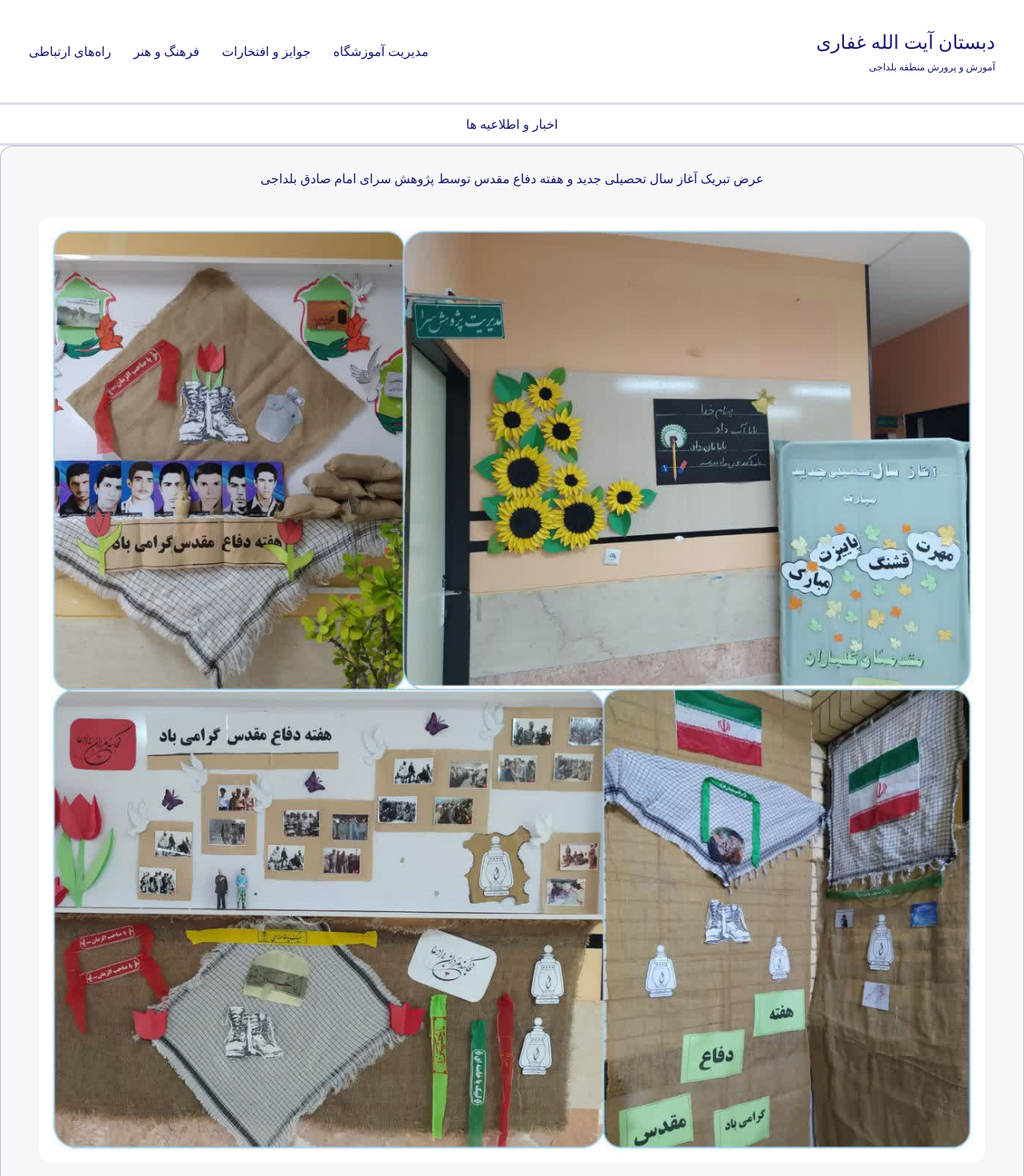
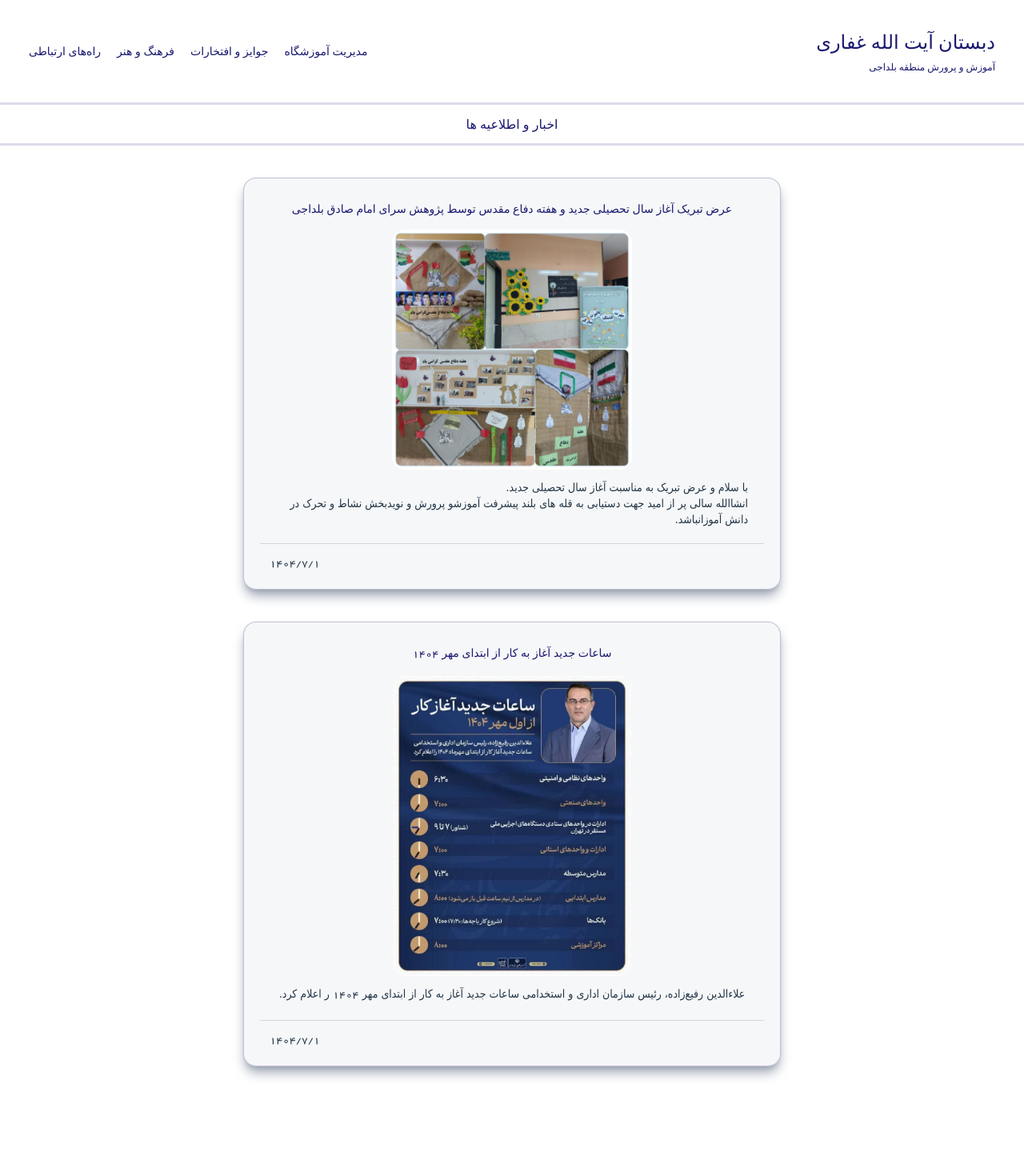
Before and after one commit to OmidTahmasbi1994/school-portfolio, a React (Vite) app: page / in a window 1280 px wide. Shown: the top 1470 px of the page at 80% size. After the commit the page ends 1393 px from the top, so only its background shows below. Built offline with nearby package versions, Linux system fonts and the light colour scheme.

Commit message:
commit-5

```diff
--- a/src/components/header.jsx
+++ b/src/components/header.jsx
@@ -28,7 +28,7 @@ export const Header = () => {
               setShowMobileNav(false);
             }}
           >
-            <h1 className="text-2xl max-md:text-lg text-[#191970] font-semibold">
+            <h1 className="text-2xl max-md:text-lg max-lg:text-lg text-[#191970] font-semibold">
               دبستان آیت الله غفاری
             </h1>
           </Link>
@@ -38,7 +38,7 @@ export const Header = () => {
           variants={navVariants}
           initial="first"
           animate="last"
-          className="max-md:hidden flex flex-row justify-center items-center gap-7 text-md"
+          className="max-md:hidden flex flex-row justify-center items-center gap-5 text-sm font-semibold max-lg:text-xs max-lg:gap-4"
         >
           <Link
             to="/management"
@@ -84,7 +84,7 @@ export const Header = () => {
         />
       )}
       <div className="text-center p-3 border-solid border-[#191970]/15 border-t-3">
-        <h1 className="max-md:text-sm text-[#191970] font-semibold">
+        <h1 className="max-md:text-sm max-lg:text-sm text-[#191970] font-semibold">
           {routeTitle}
         </h1>
       </div>
--- a/src/routes/home.jsx
+++ b/src/routes/home.jsx
@@ -1,21 +1,21 @@
-import post1 from '../assets/post1.jpg';
-import post2 from '../assets/post2.jpg'
+import post1 from "../assets/post1.jpg";
+import post2 from "../assets/post2.jpg";
 
 export const Home = () => {
   return (
-    <div className="w-full flex flex-col justify-start items-center gap-10 max-md:mt-5 max-md:p-15">
-
-      <section className="flex flex-col justify-center items-center p-5 bg-gray-100/75 border-solid border-[#191970]/25 border-1 rounded-2xl shadow-gray-400 shadow-lg">
+    <div className="w-full flex flex-col justify-start items-center gap-10 mb-15 mt-10 max-md:mt-5 max-md:p-15 md:px-25 lg:px-40">
+      <section className="flex flex-col justify-center items-center p-5 md:w-[70%] bg-gray-100/75 border-solid border-[#191970]/25 border-1 rounded-2xl shadow-gray-400 shadow-lg">
         <div className="flex flex-row justify-center p-2">
-          <h2 className="max-md:text-sm text-[#191970] font-semibold text-center">
-            عرض تبریک آغاز سال تحصیلی جدید و هفته دفاع مقدس توسط پژوهش سرای امام صادق بلداجی
+          <h2 className="max-md:text-xs md:text-sm text-[#191970] font-semibold text-center">
+            عرض تبریک آغاز سال تحصیلی جدید و هفته دفاع مقدس توسط پژوهش سرای امام
+            صادق بلداجی
           </h2>
         </div>
         <div className="flex flex-col justify-center items-center p-2">
-          <div className="p-5">
+          <div className="max-md:w-[250px] md:w-[300px]">
             <img className="rounded-2xl" src={post2} />
           </div>
-          <p className="p-3 max-md:text-xs max-md:leading-5 text-start font-[tahoma]">
+          <p className="p-3 max-md:text-xs md:text-sm max-md:leading-5 text-start font-[tahoma]">
             با سلام و عرض تبریک به مناسبت آغاز سال تحصیلی جدید.
             <br />
             انشاالله سالی پر از امید جهت دستیابی به قله های بلند پیشرفت آموزشو
@@ -23,36 +23,35 @@ export const Home = () => {
           </p>
         </div>
         <div className="w-full border-solid border-t-1 border-gray-300">
-          <p className="mt-4 px-3 max-md:text-[10px] text-end font-[BYekan]">
+          <p className="mt-4 px-3 max-md:text-[10px] md:text-sm text-end font-[BYekan]">
             1404/7/1
           </p>
         </div>
       </section>
 
-      <section className="flex flex-col justify-center items-center p-5 bg-gray-100/75 border-solid border-[#191970]/25 border-1 rounded-2xl shadow-gray-400 shadow-lg">
+      <section className="flex flex-col justify-center items-center p-5 md:w-[70%] bg-gray-100/75 border-solid border-[#191970]/25 border-1 rounded-2xl shadow-gray-400 shadow-lg">
         <div className="flex flex-row justify-center p-2">
-          <h2 className="max-md:text-sm text-[#191970] font-semibold text-center">
+          <h2 className="max-md:text-xs md:text-sm text-[#191970] font-semibold text-center">
             ساعات جدید آغاز به کار از ابتدای مهر{" "}
             <span className="font-[BYekan]">1404</span>
           </h2>
         </div>
         <div className="flex flex-col justify-center items-center p-2">
-          <div className="p-5">
+          <div className="max-md:w-[250px] md:w-[300px]">
             <img className="rounded-2xl" src={post1} />
           </div>
-          <p className="p-3 max-md:text-xs max-md:leading-5 text-center font-[tahoma]">
+          <p className="p-3 max-md:text-xs md:text-sm max-md:leading-5 text-start font-[tahoma]">
             علاءالدین رفیع‌زاده، رئیس سازمان اداری و استخدامی ساعات جدید آغاز به
             کار از ابتدای مهر <span className="font-[BYekan]">1404</span> ر
             اعلام کرد.
           </p>
         </div>
         <div className="w-full border-solid border-t-1 border-gray-300">
-          <p className="mt-4 px-3 max-md:text-[10px] text-end font-[BYekan]">
+          <p className="mt-4 px-3 max-md:text-[10px] md:text-sm text-end font-[BYekan]">
             1404/7/1
           </p>
         </div>
       </section>
-
     </div>
   );
 };
--- a/src/routes/manage.jsx
+++ b/src/routes/manage.jsx
@@ -39,7 +39,7 @@ export const Manage = () => {
               </div>
               <div className="flex flex-col justify-center items-center mt-3 gap-2 text-[#191970]">
                 <p className="max-md:text-xs font-semibold">
-                  محمود نادری
+                  محمود مردانی
                 </p>
                 <p className="max-md:text-xs font-semibold max-md:mt-2">
                   تلفن تماس :
```
